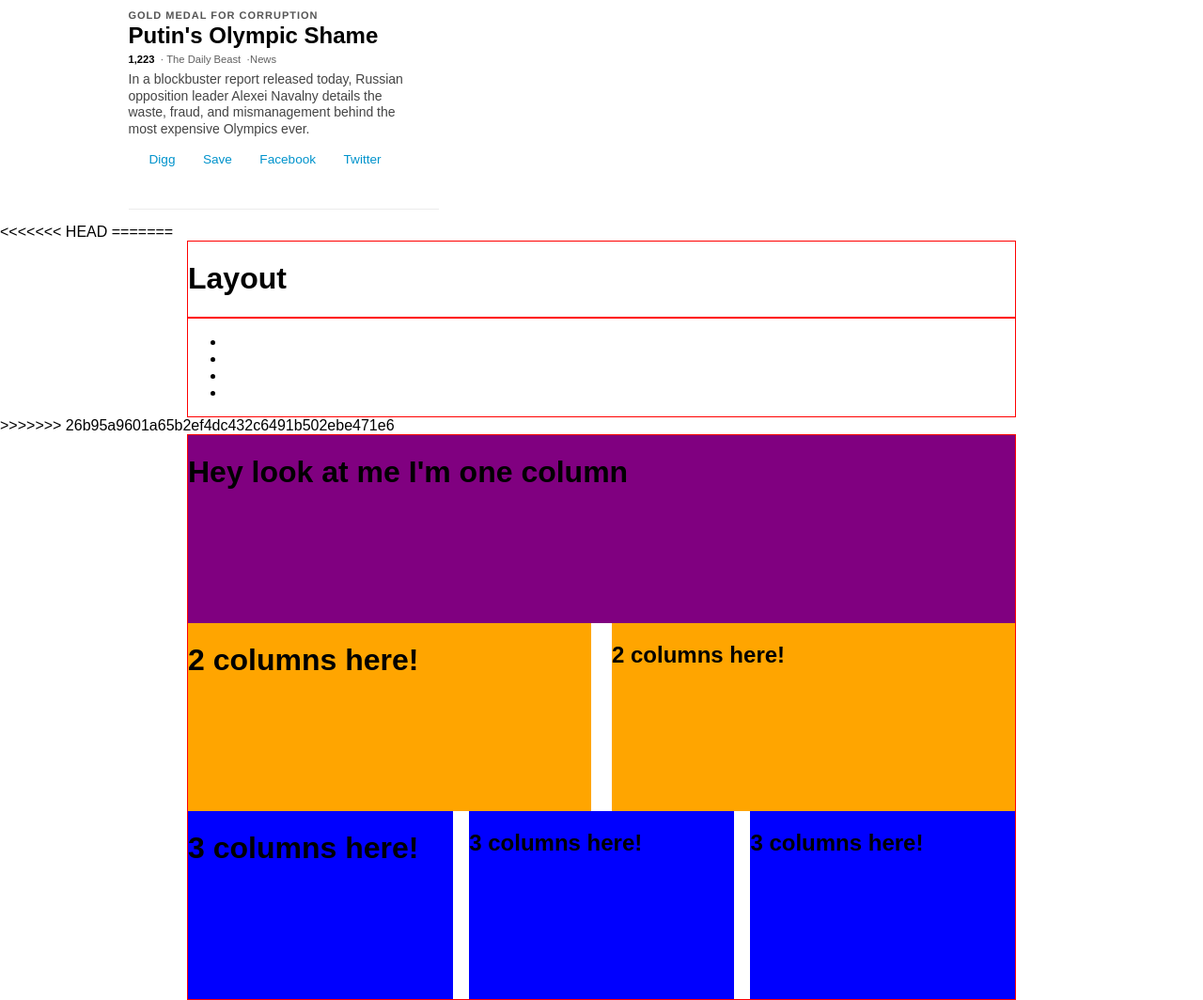
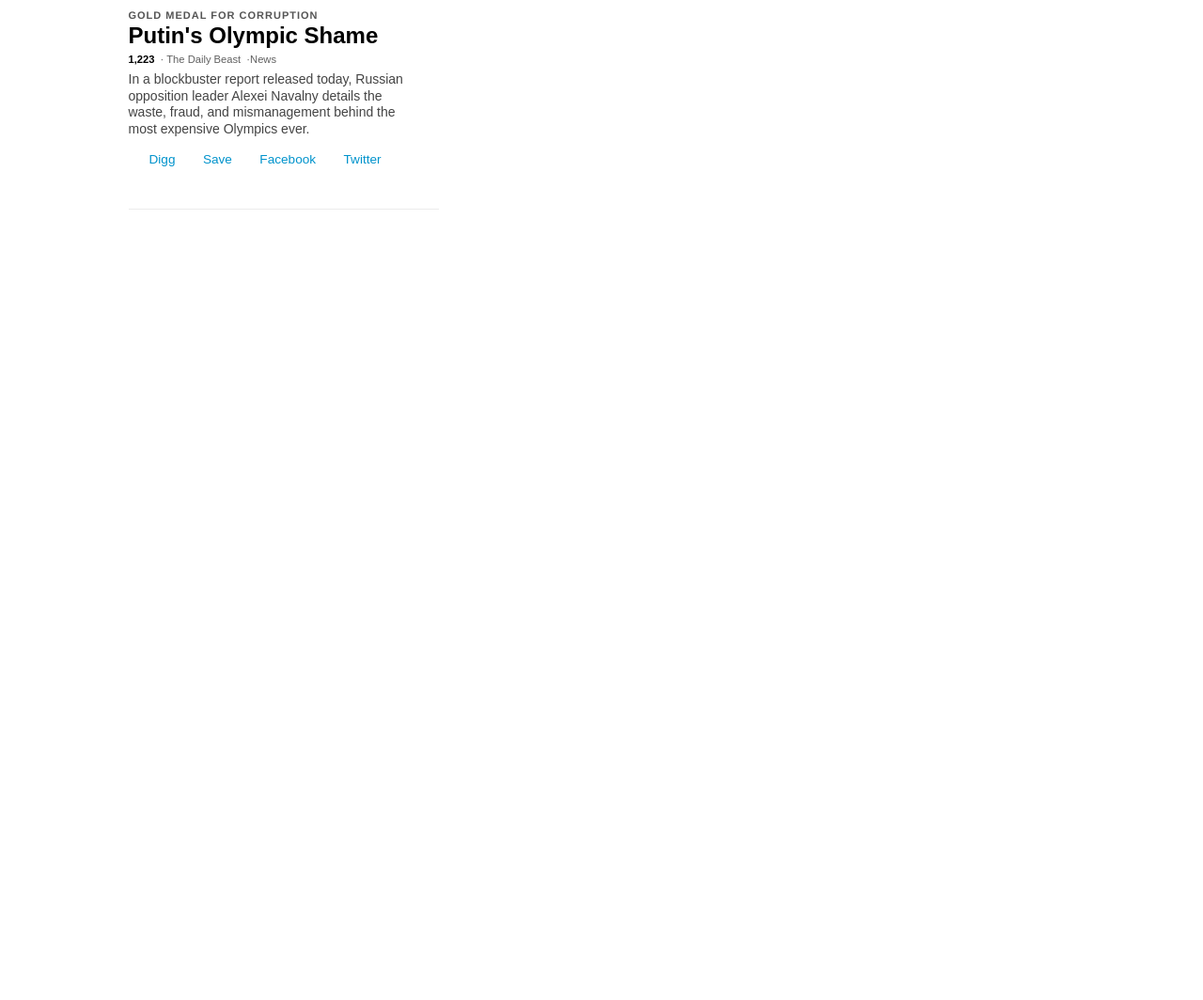
Before and after one commit to dreds-10/assign02_DiggWebsite, a plain HTML site: page index.html in a window 1280 px wide. Shown: the part 719-1783 px from the top of the page at 94% size. After the commit the page ends 957 px from the top, so only its background shows below. Drawn offline with Linux system fonts and the light colour scheme.

Commit message:
resolving conflicts

```diff
--- a/index.html
+++ b/index.html
@@ -95,62 +95,7 @@
 
 
 
-<<<<<<< HEAD
-
-=======
 
 
-    <div class="container">
-    	<h1>Layout</h1>
-    </div>
-    <div class="banner"></div>
-    <div class="container">
-    	<nav class="main-nav">
-        	<ul>
-            	<li><a href="">Item 1</a></li>
-                <li><a href="">Item 2</a></li>
-                <li><a href="">Item 3</a></li>
-                <li><a href="">Item 4</a></li>
-            </ul>
-        </nav>
-    </div>
->>>>>>> 26b95a9601a65b2ef4dc432c6491b502ebe471e6
-
-    <div class="container">
-
-    	<!-- 1 Column Layout -->
-    	<div class="col-container">
-        	<div class="col col-1">
-            	<h1>Hey look at me I'm one column</h1>
-            </div>
-        </div>
-        <!--// 1 Column Layout -->
-
-        <!-- 2 Column Layout -->
-        <div class="col-container">
-        	<div class="col col-2">
-            	<h1>2 columns here!</h1>
-            </div>
-            <div class="col col-2">
-            	<h2>2 columns here!</h2>
-            </div>
-        </div>
-        <!--// 2 Column Layout -->
-
-        <!-- 3 Column Layout -->
-        <div class="col-container">
-        	<div class="col col-3">
-            	<h1>3 columns here!</h1>
-            </div>
-            <div class="col col-3">
-            	<h2>3 columns here!</h2>
-            </div>
-            <div class="col col-3">
-            	<h2>3 columns here!</h2>
-            </div>
-        </div>
-        <!--// 3 Column Layout -->
-
-    </div>
 
 </body>
--- a/scss/style.scss
+++ b/scss/style.scss
@@ -14,10 +14,6 @@ $gray: #444;
 
 
 body{
-<<<<<<< HEAD
-=======
-	border: 1px solid blue;
->>>>>>> 26b95a9601a65b2ef4dc432c6491b502ebe471e6
 	font-family:$secondary-font;
 }
 a{
@@ -28,7 +24,7 @@ a:hover{
 	text-decoration:underline;
 }
 
-<<<<<<< HEAD
+
 /* -- Navigation components -- */
 @import 'navigation';
 
@@ -163,34 +159,8 @@ margin: 0 0 .364em;
 
 
 }
-=======
-
-/* -- Navigation components -- */
-@import 'navigation';
-
-
-/* -- Content -- */
-#content-main{
-	position: relative;
-	padding-top: 54px;
-
-}
-
-
->>>>>>> 26b95a9601a65b2ef4dc432c6491b502ebe471e6
 
 
 
-
-body{background:red;}
-
-<<<<<<< HEAD
-=======
-
-
-
-
-
->>>>>>> 26b95a9601a65b2ef4dc432c6491b502ebe471e6
 /* -- Layout Components -- */
 @import 'layout';
```
